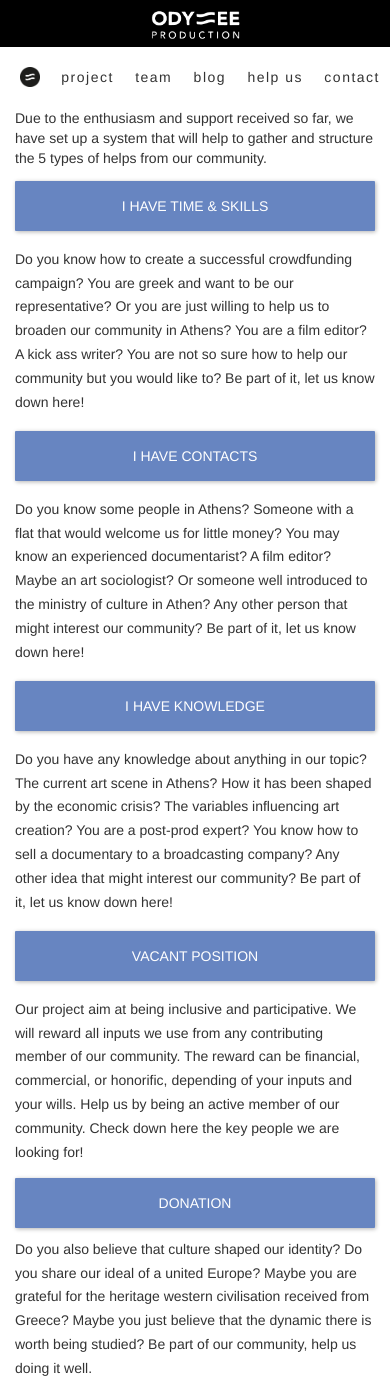
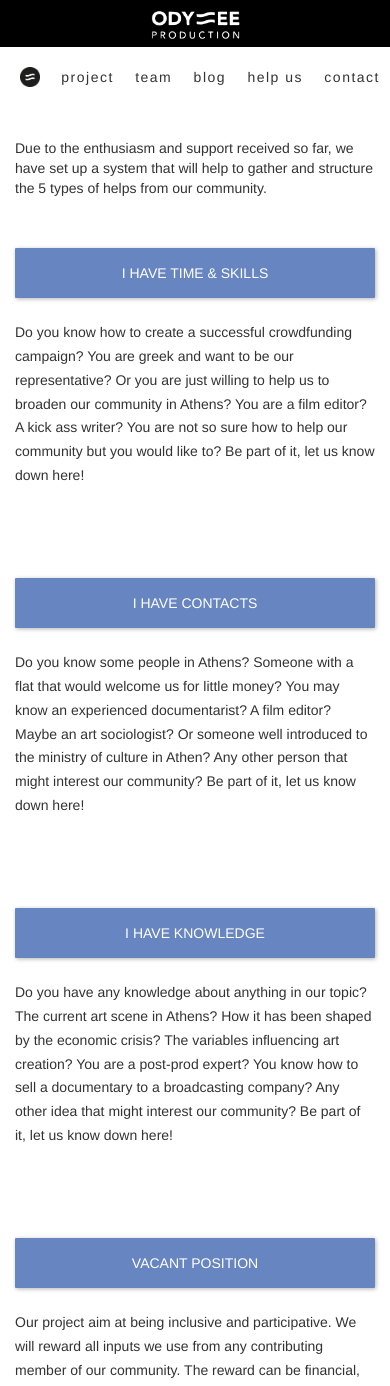
Before and after one commit to datene/odyssee, a Jekyll site: the page built from help.md, in a window 390 px wide. Shown: the top 1386 px of the page. Built offline with Jekyll 4.4.1, drawn with Linux system fonts in a browser that asks for light colours; nearby versions of some CDN libraries; grey boxes are pictures that could not be loaded.

Commit message:
space out help items better

```diff
--- a/_sass/_help.scss
+++ b/_sass/_help.scss
@@ -1,9 +1,14 @@
 .help-item {
+  margin: 40px 0;
   min-height: 250px;
   display: flex;
-  justify-content: space-around;
+  justify-content: space-between;
   flex-direction: column;
   p {
     line-height: 1.7;
   }
 }
+
+.help-intro {
+  margin-top: 30px;
+}
--- a/help.md
+++ b/help.md
@@ -7,10 +7,12 @@ picture: /images/animation.gif
 ---
 <div class="container">
   <div class="row">
-    <div class="col-xs-12 col-lg-12">
+    <div class="col-xs-12 col-lg-8 col-lg-offset-2">
+    <div class="help-intro">
       <p>
         Due to the enthusiasm and support received so far, we have set up a system that will help to gather and structure the 5 types of helps from our community.
       </p>
+      </div>
     </div>
     <div class="col-xs-12 col-lg-4">
       <div class="help-item">
@@ -38,7 +40,7 @@ picture: /images/animation.gif
     </div>
   </div>
   <div class="row">
-    <div class="col-xs-12 col-lg-4 col-lg-offset-4">
+    <div class="col-xs-12 col-lg-4 col-lg-offset-2">
       <div class="help-item">
         <a href="https://docs.google.com/document/d/1ImulktApLuYfmgs_aAUE3rBtHCaL8r0qTYiJY0wKcmw/edit?usp=sharing" class="btn-odyssey">
           VACANT POSITION
@@ -48,9 +50,7 @@ picture: /images/animation.gif
         </p>
       </div>
     </div>
-  </div>
-  <div class="row">
-    <div class="col-xs-12 col-lg-4 col-lg-offset-4">
+    <div class="col-xs-12 col-lg-4">
       <div class="help-item">
         <a href="https://docs.google.com/document/d/1H64OZ_FEoifrX5KaP3xr6Gmwva9uKCGWoOEub_FCskc/edit?usp=sharing" class="btn-odyssey">
           DONATION
```
